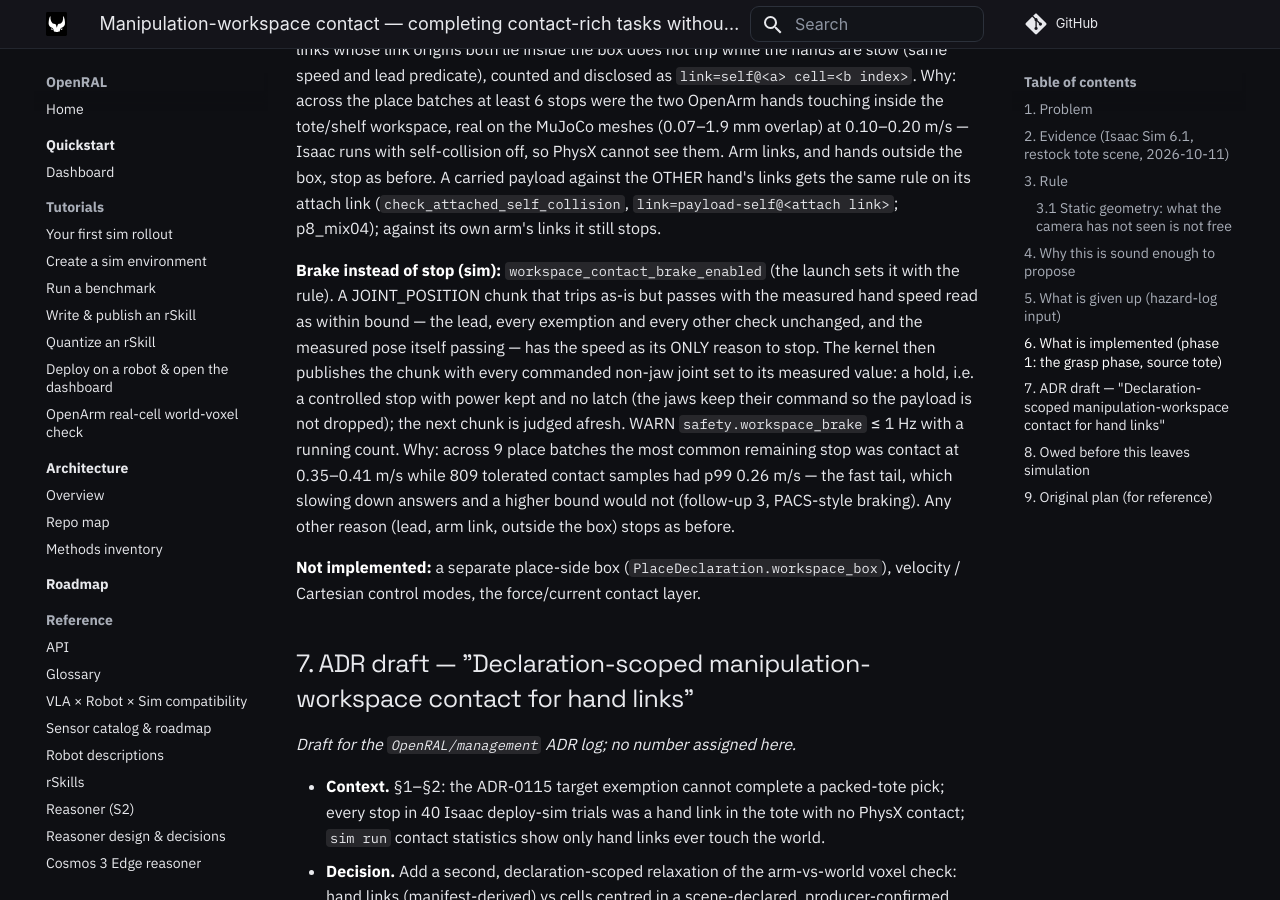
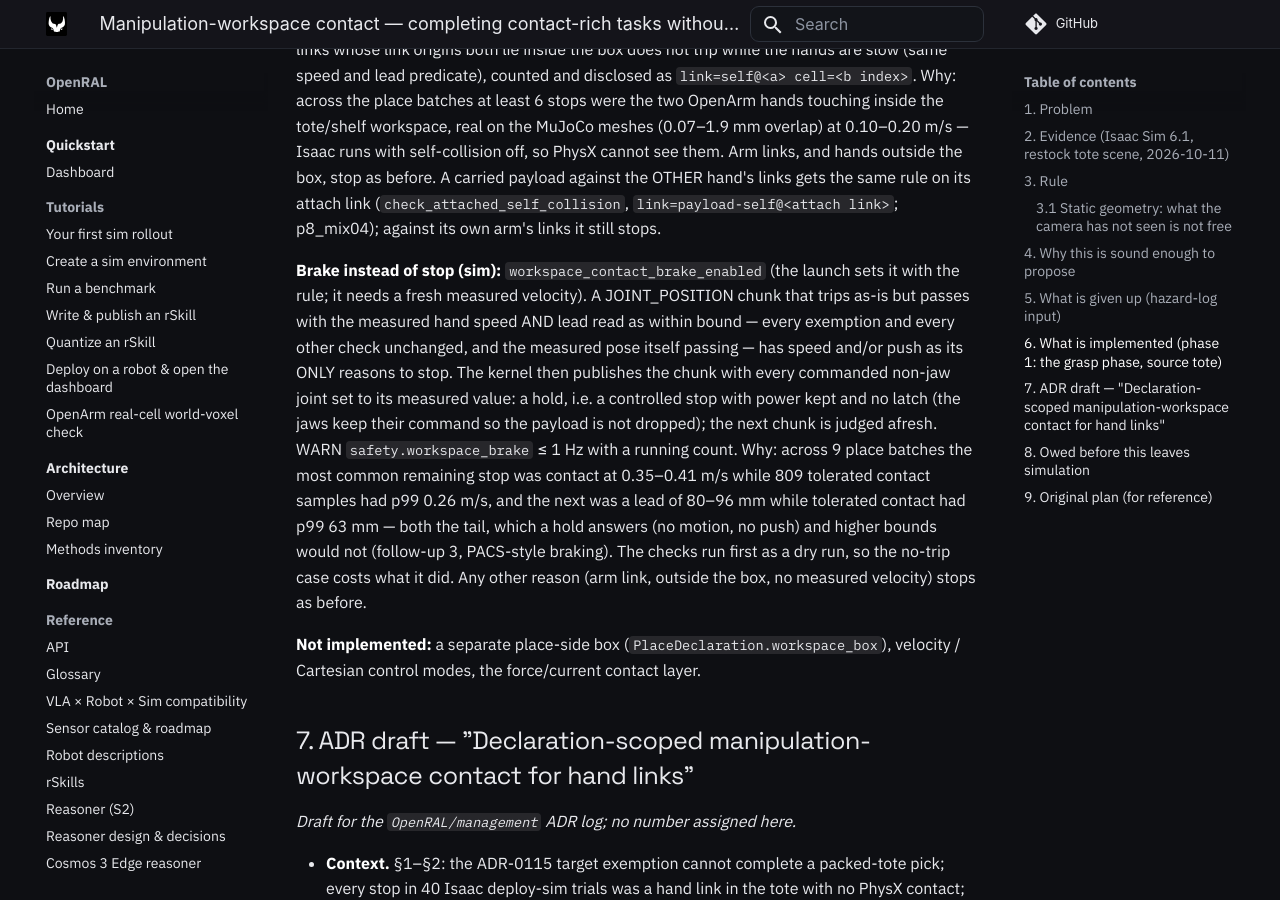
Before and after one commit to OpenRAL/openral, an MkDocs documentation site: the page built from docs/reference/manipulation-workspace-contact.md, in a window 1280 px wide and 900 px high, scrolled down 8900 px. Built offline with MkDocs 1.6.1 and Material for MkDocs 9.7.7, drawn with Linux system fonts in a browser that asks for light colours; comment, search, counter and statistics services are not loaded.

Commit message:
feat(safety): the workspace brake also answers a push over the lead bound (#349)
A hold at the measured pose commands no push (lead 0), so a chunk whose only reasons to
stop are the measured hand speed and/or lead holds instead of latching. Tolerated
contact had lead p99 63 mm while stops sat at 80-96 mm. The rows run first as a dry run
(no extra cost when nothing trips); the brake needs a fresh measured velocity.

Co-Authored-By: Claude Opus 5.5 <noreply@anthropic.com>
Signed-off-by: Adrian <adrianllopart@gmail.com>

```diff
--- a/docs/reference/manipulation-workspace-contact.md
+++ b/docs/reference/manipulation-workspace-contact.md
@@ -285,15 +285,17 @@ against the OTHER hand's links gets the same rule on its attach link (`check_att
 `link=payload-self@<attach link>`; p8_mix04); against its own arm's links it still stops.
 
 **Brake instead of stop (sim):** `workspace_contact_brake_enabled` (the launch sets it with the
-rule). A JOINT_POSITION chunk that trips as-is but passes with the measured hand speed read as
-within bound — the lead, every exemption and every other check unchanged, and the measured pose
-itself passing — has the speed as its ONLY reason to stop. The kernel then publishes the chunk
+rule; it needs a fresh measured velocity). A JOINT_POSITION chunk that trips as-is but passes with
+the measured hand speed AND lead read as within bound — every exemption and every other check
+unchanged, and the measured pose itself passing — has speed and/or push as its ONLY reasons to stop. The kernel then publishes the chunk
 with every commanded non-jaw joint set to its measured value: a hold, i.e. a controlled stop with
 power kept and no latch (the jaws keep their command so the payload is not dropped); the next chunk
 is judged afresh. WARN `safety.workspace_brake` ≤ 1 Hz with a running count. Why: across 9 place
 batches the most common remaining stop was contact at 0.35–0.41 m/s while 809 tolerated contact
-samples had p99 0.26 m/s — the fast tail, which slowing down answers and a higher bound would not
-(follow-up 3, PACS-style braking). Any other reason (lead, arm link, outside the box) stops as before.
+samples had p99 0.26 m/s, and the next was a lead of 80–96 mm while tolerated contact had p99 63 mm
+— both the tail, which a hold answers (no motion, no push) and higher bounds would not (follow-up 3,
+PACS-style braking). The checks run first as a dry run, so the no-trip case costs what it did. Any
+other reason (arm link, outside the box, no measured velocity) stops as before.
 
 **Not implemented:** a separate place-side box (`PlaceDeclaration.workspace_box`), velocity /
 Cartesian control modes, the force/current contact layer.
```
Also changed, not shown: cpp/openral_safety_kernel/README.md (+2 -2 lines), docs/methods/06-reasoning-wam-safety-observability.md (+1 -1 lines), 3 other files.
